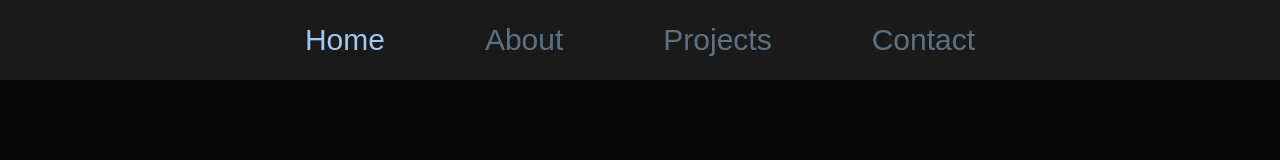
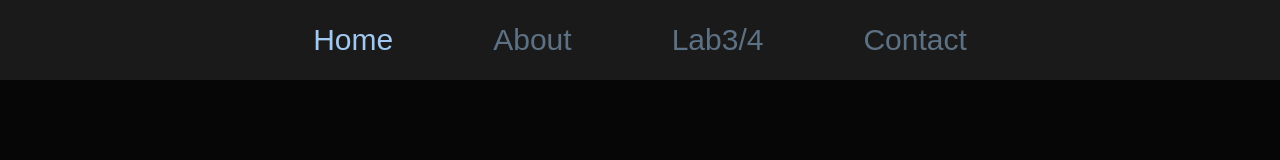
Before and after one commit to Zhandossss/Zhandossss.github.io, a plain HTML site: page index.html in a window 1280 px wide. Drawn offline with Linux system fonts and the light colour scheme.

Commit message:
Update index.html

```diff
--- a/index.html
+++ b/index.html
@@ -3,7 +3,7 @@
     <ul class="link-group">
         <li class="link active"><a href="#">home</a></li>
         <li class="link"><a href="about.html">about</a></li>
-        <li class="link"><a href="projects.html">projects</a></li>
+        <li class="link"><a href="projects.html">lab3/4</a></li>
         <li class="link"><a href="contact.html">contact</a></li>
     </ul>
     <link rel="stylesheet" type="text/css" href="style.css" />
```
